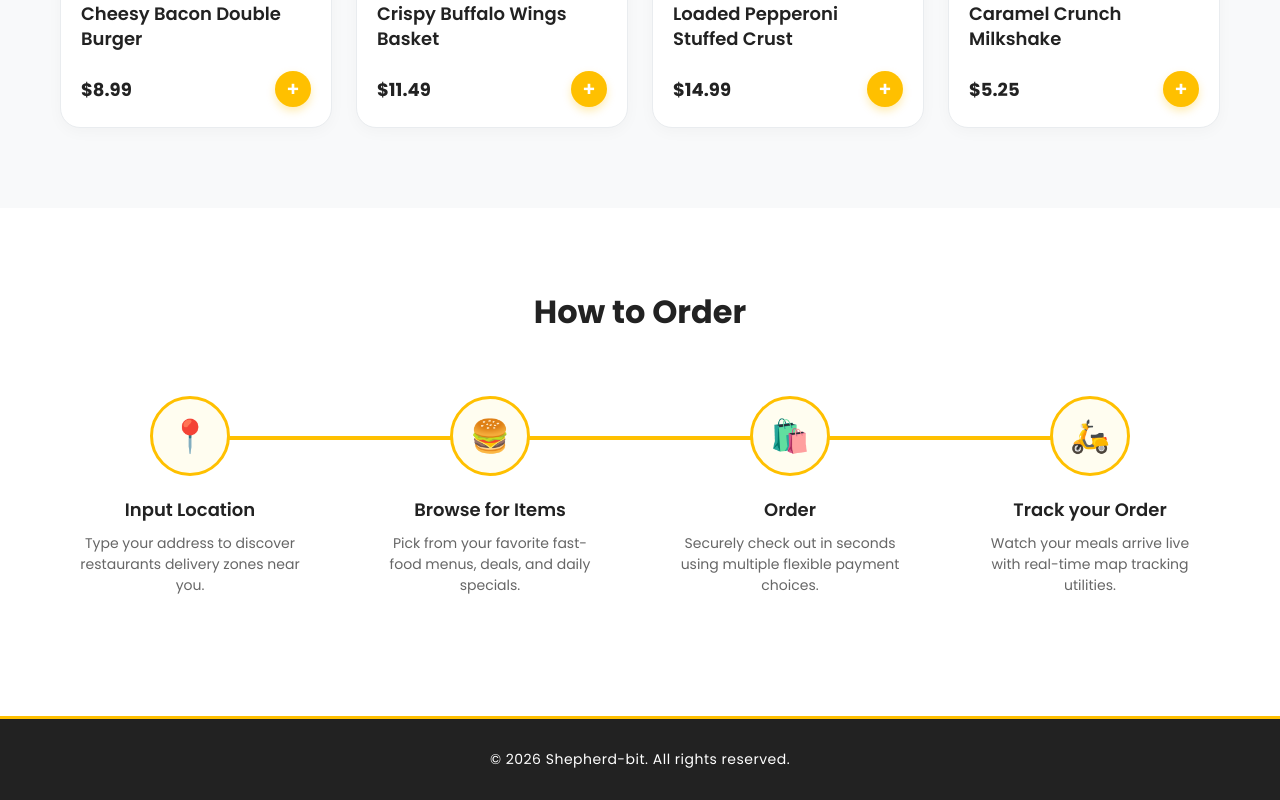
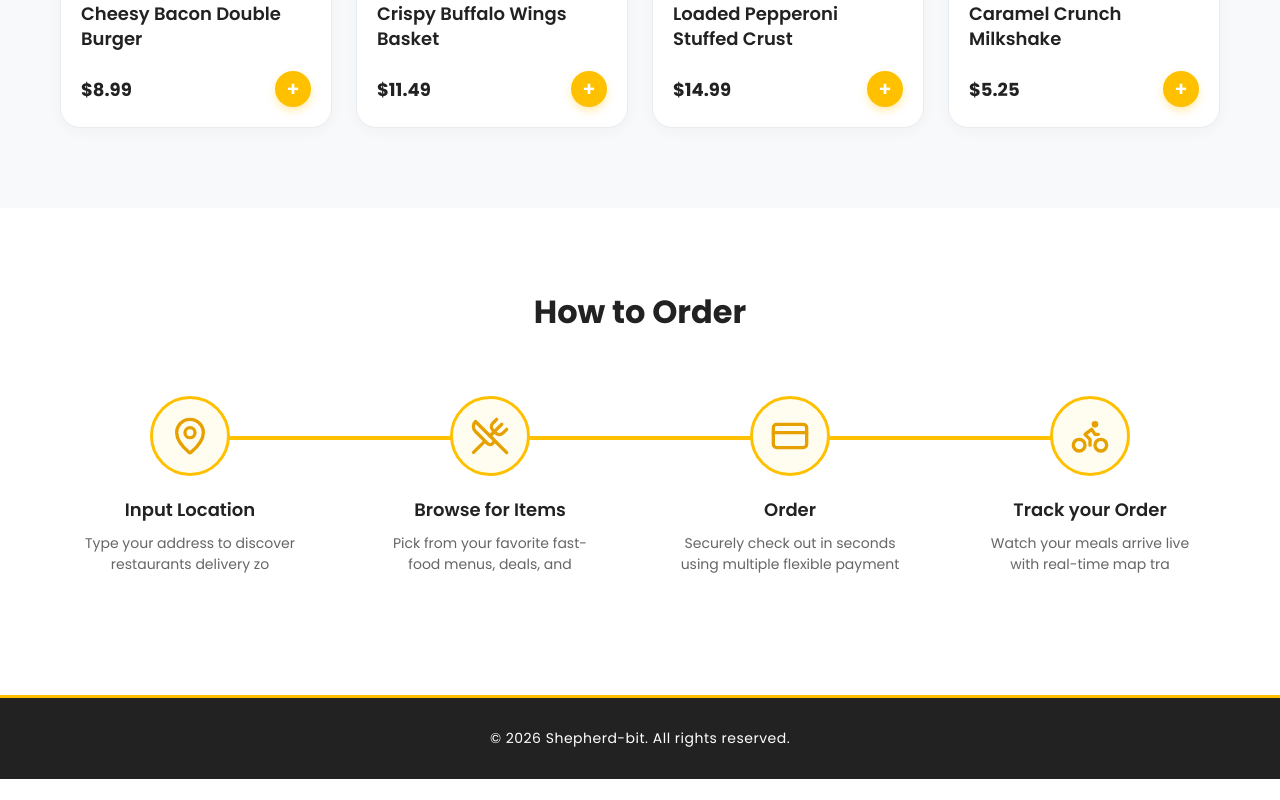
Before and after one commit to shepherd-bit/Foodizo, a React (Vite) app: page / in a window 1280 px wide. Shown: the part 2275-3075 px from the top of the page. After the commit the page ends 3054 px from the top, so only its background shows below. Built offline with nearby package versions, Linux system fonts and the light colour scheme.

Commit message:
Change "HowToOrder" icons

```diff
--- a/src/components/HowToOrder.jsx
+++ b/src/components/HowToOrder.jsx
@@ -1,12 +1,29 @@
 import React, { useEffect, useState, useRef } from 'react';
+import { LuMapPin, LuUtensilsCrossed, LuCreditCard, LuBike } from 'react-icons/lu';
 
 const HowToOrder = () => {
   // Steps data tracking the symbols, titles, and descriptions
   const steps = [
-    { icon: '📍', title: 'Input Location', desc: 'Type your address to discover restaurants delivery zones near you.' },
-    { icon: '🍔', title: 'Browse for Items', desc: 'Pick from your favorite fast-food menus, deals, and daily specials.' },
-    { icon: '🛍️', title: 'Order', desc: 'Securely check out in seconds using multiple flexible payment choices.' },
-    { icon: '🛵', title: 'Track your Order', desc: 'Watch your meals arrive live with real-time map tracking utilities.' }
+    {
+      icon: <LuMapPin size={40} color="#E6A100" />,
+      title: 'Input Location',
+      desc: 'Type your address to discover restaurants delivery zo'
+    },
+    {
+      icon: <LuUtensilsCrossed size={40} color="#E6A100" />,
+      title: 'Browse for Items',
+      desc: 'Pick from your favorite fast-food menus, deals, and'
+    },
+    {
+      icon: <LuCreditCard size={40} color="#E6A100" />,
+      title: 'Order',
+      desc: 'Securely check out in seconds using multiple flexible payment'
+    },
+    {
+      icon: <LuBike size={40} color="#E6A100" />,
+      title: 'Track your Order',
+      desc: 'Watch your meals arrive live with real-time map tra'
+    }
   ];
 
   const [isAnimate, setIsAnimate] = useState(false);
```
